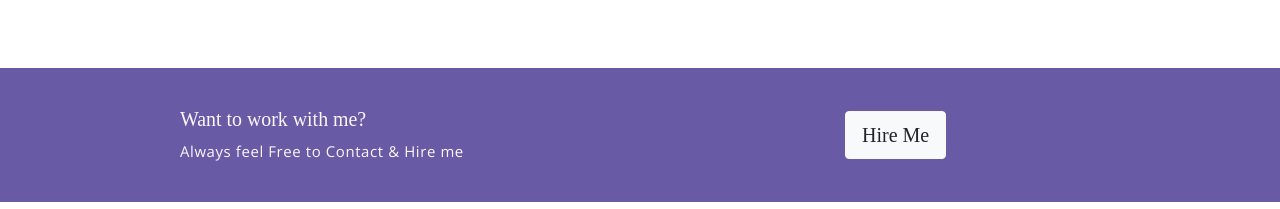
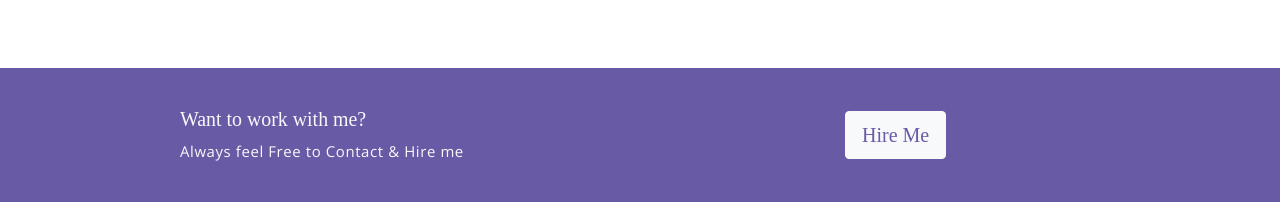
Before and after one commit to Darshan-unagar/portfolio-frontend, a React (Vite) app: page / in a window 1280 px wide. Shown: the part 2345-2554 px from the top of the page. Built offline with nearby package versions, Linux system fonts and the light colour scheme; a web font is replaced by a local one.

Commit message:
Update Index.jsx

```diff
--- a/src/components/Index.jsx
+++ b/src/components/Index.jsx
@@ -172,7 +172,7 @@ function Index() {
           <p className="m-0 text-light">Always feel Free to Contact &amp; Hire me</p>
         </div>
         <div className="col-sm offset-sm-2 offset-md-3">
-          <button className="btn btn-lg my-font btn-light rounded">Hire Me</button>
+          <button className="btn btn-lg my-font btn-light rounded"><a href="telto:+919313951625">Hire Me</a></button>
         </div>
       </div> {/* end of row */}
     </div> {/* end of container */}
```
